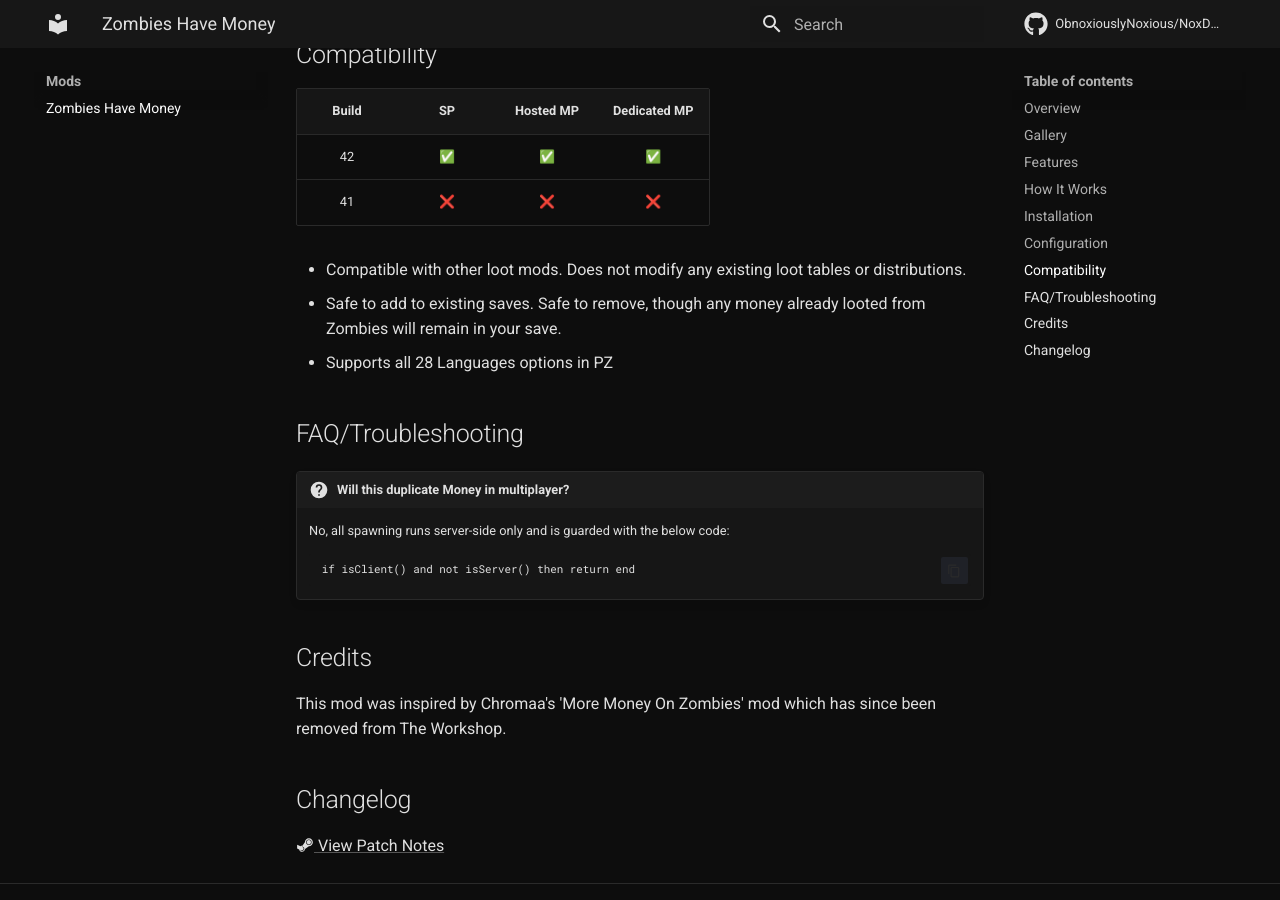
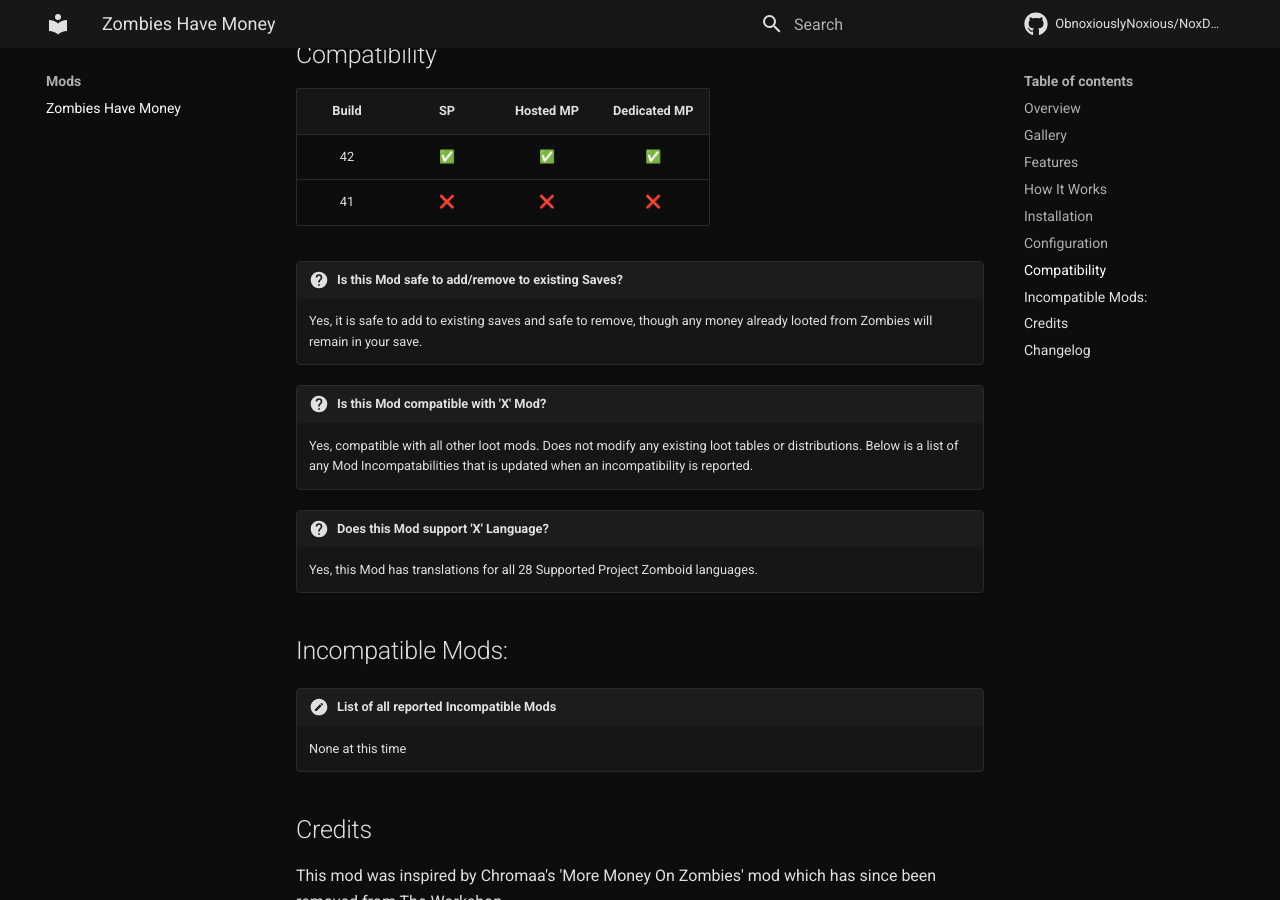
Before and after one commit to ObnoxiouslyNoxious/NoxDocs, an MkDocs documentation site: the page built from docs/mods/zombies-have-money.md, in a window 1280 px wide and 900 px high, scrolled down 2143 px. Built offline with MkDocs 1.6.1 and Material for MkDocs 9.7.7, drawn with Linux system fonts in a browser that asks for light colours; comment, search, counter and statistics services are not loaded.

Commit message:
Update zombies-have-money.md

````diff
--- a/docs/mods/zombies-have-money.md
+++ b/docs/mods/zombies-have-money.md
@@ -72,18 +72,23 @@ Found under the **Zombies Have Money** tab in Custom Sandbox options.
 | 42 | ✅ | ✅ | ✅ |
 | 41 | ❌ | ❌ | ❌ |
 
-- Compatible with other loot mods. Does not modify any existing loot tables or distributions.
-- Safe to add to existing saves. Safe to remove, though any money already looted from Zombies will remain in your save.
-- Supports all 28 Languages options in PZ
+!!! question "Is this Mod safe to add/remove to existing Saves?"
 
-## FAQ/Troubleshooting
+    Yes, it is safe to add to existing saves and safe to remove, though any money already looted from Zombies will remain in your save.
 
-!!! question "Will this duplicate Money in multiplayer?"
+!!! question "Is this Mod compatible with 'X' Mod?"
 
-    No, all spawning runs server-side only and is guarded with the below code:
-    ```
-    if isClient() and not isServer() then return end
-    ```
+    Yes, compatible with all other loot mods. Does not modify any existing loot tables or distributions. Below is a list of any Mod Incompatabilities that is updated when an incompatibility is reported.
+
+!!! question "Does this Mod support 'X' Language?"
+
+    Yes, this Mod has translations for all 28 Supported Project Zomboid languages.
+
+## Incompatible Mods:
+
+!!! note "List of all reported Incompatible Mods"
+
+    None at this time
 
 ## Credits
 
````
